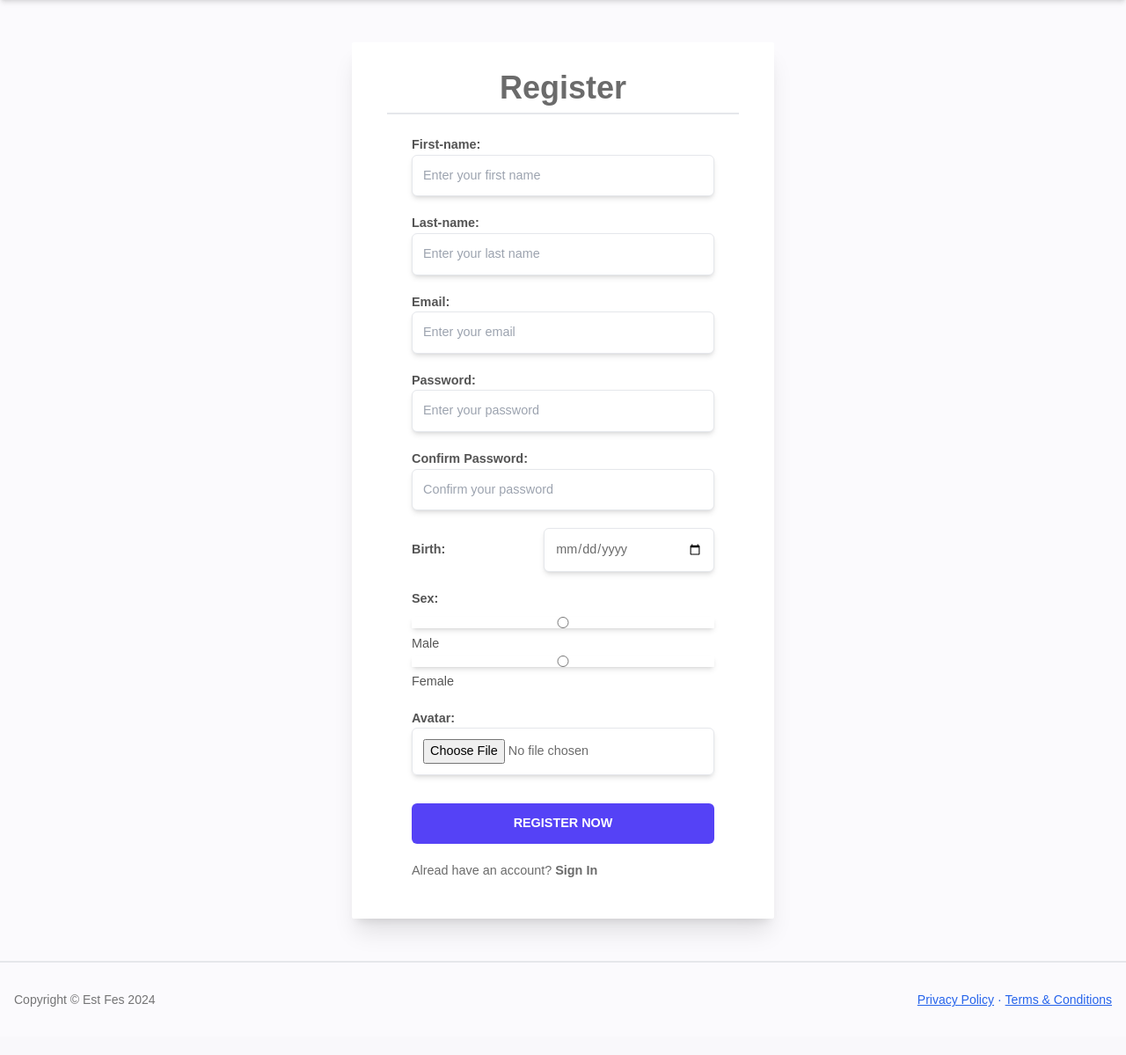
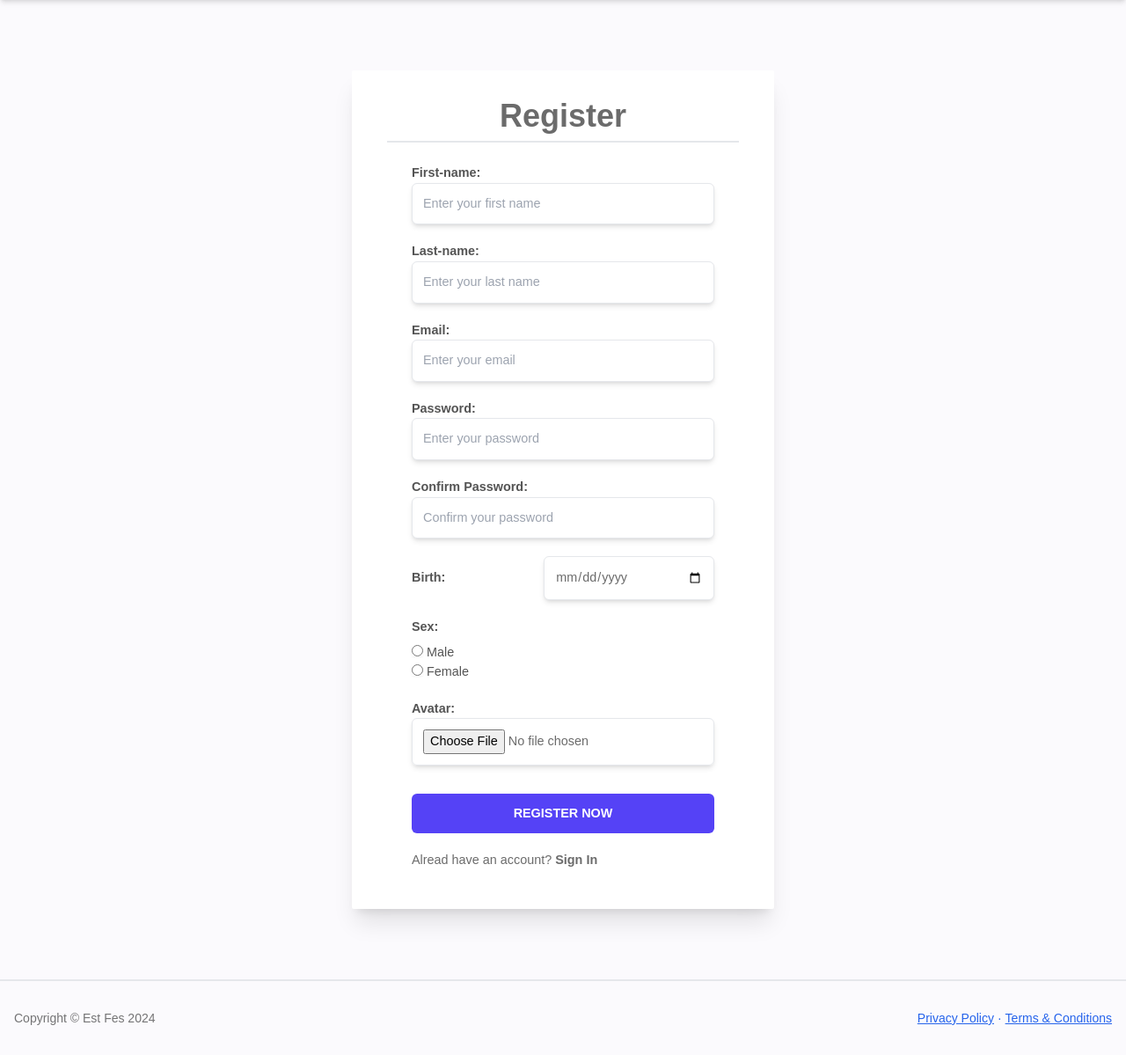
Before and after one commit to SrVeraCruz/PHP-Est_Fes_Admin, a PHP site: page /register.php in a window 1280 px wide. Shown: the part 75-1274 px from the top of the page at 88% size. Before the commit the page ends 1219 px from the top, so only its background shows below. Run offline with PHP 8.4, Linux system fonts and the light colour scheme; style sheets or scripts are compiled from the project's sources.

Commit message:
Sommes Corrections

```diff
--- a/includes/navbar.php
+++ b/includes/navbar.php
@@ -25,12 +25,12 @@
             </ul>
           </div>
         </div>
+        <button id="navbar-hamburguer" class="flex-col gap-1.5 hidden md:flex">
+          <span class="inline-block w-6 h-0.5 rounded-md bg-dark"></span>
+          <span class="inline-block w-6 h-0.5 rounded-md bg-dark"></span>
+          <span class="inline-block w-6 h-0.5 rounded-md bg-dark"></span>
+        </button>
       <?php endif ?>
-      <button id="navbar-hamburguer" class="flex-col gap-1.5 hidden md:flex">
-        <span class="inline-block w-6 h-0.5 rounded-md bg-dark"></span>
-        <span class="inline-block w-6 h-0.5 rounded-md bg-dark"></span>
-        <span class="inline-block w-6 h-0.5 rounded-md bg-dark"></span>
-      </button>
   </div>
 
   </nav>
--- a/login.php
+++ b/login.php
@@ -16,7 +16,7 @@
     >
       <div class="bg-white shadow-xl mx-16 my-auto sm:m-8 p-2 pb-5 rounded-sm text-softDark flex w-full max-w-[30rem]">
 
-        <form action="controller/login-code.php" method="post" class="m-6 mx-8 sm:m-2 sm:mx-6 w-full h-full">
+        <form action="controller/login-code.php" method="post" class="m-6 mx-8 sm:m-2 sm:mx-4 w-full h-full">
           <h1 class="text-center text-4xl sm:text-2xl font-semibold border-b-2 pb-2 mb-6">Login</h1>
           <div class="px-7 text-[.9rem] flex flex-col gap-5">
             <div class="flex flex-col">
--- a/register.php
+++ b/register.php
@@ -21,9 +21,9 @@
   <section
     class=" flex items-center justify-center w-full"
   >
-    <div class="bg-white shadow-xl m-8 sm:m-8 p-2 pb-5 rounded-sm text-softDark flex w-full max-w-[30rem]">
+    <div class="bg-white shadow-xl m-16 sm:m-8 p-2 pb-5 rounded-sm text-softDark flex w-full max-w-[30rem]">
 
-      <form action="controller/register-code.php" method="post" enctype="multipart/form-data" class="m-6 sm:m-2 sm:mx-6 mx-8 w-full h-full">
+      <form action="controller/register-code.php" method="post" enctype="multipart/form-data" class="m-6 sm:m-2 sm:mx-4 mx-8 w-full h-full">
         <h1 class="text-center text-4xl sm:text-2xl font-semibold border-b-2 pb-2 mb-6">Register</h1>
         <div class="px-7 text-[.9rem] flex flex-col gap-5">
           <div class="flex flex-col">
@@ -54,11 +54,11 @@
             <label class="font-bold">Sex:</label>
             <div class="flex flex-col">
               <label>
-                <input type="radio" name="sex" value="m" <?=$sex === 'm' ? 'checked' : ''?> class="shadow-md p-3 outline-none text-[.9rem] rounded-md">
+                <input type="radio" name="sex" value="m" <?=$sex === 'm' ? 'checked' : ''?> class="w-auto">
                 Male
               </label>
               <label>
-                <input type="radio" name="sex" value="f" <?=$sex === 'f' ? 'checked' : ''?> class="shadow-md p-3 outline-none text-[.9rem] rounded-md">
+                <input type="radio" name="sex" value="f" <?=$sex === 'f' ? 'checked' : ''?> class="w-auto">
                 Female
               </label>
             </div>
```
Also changed, not shown: item-add.php (renamed from category-add.php).
